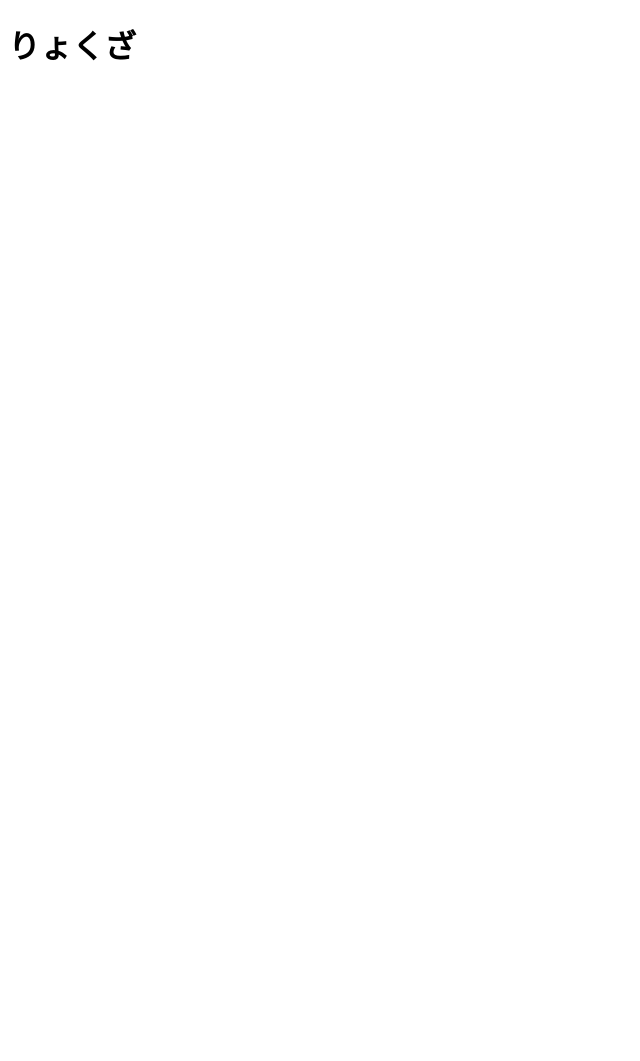
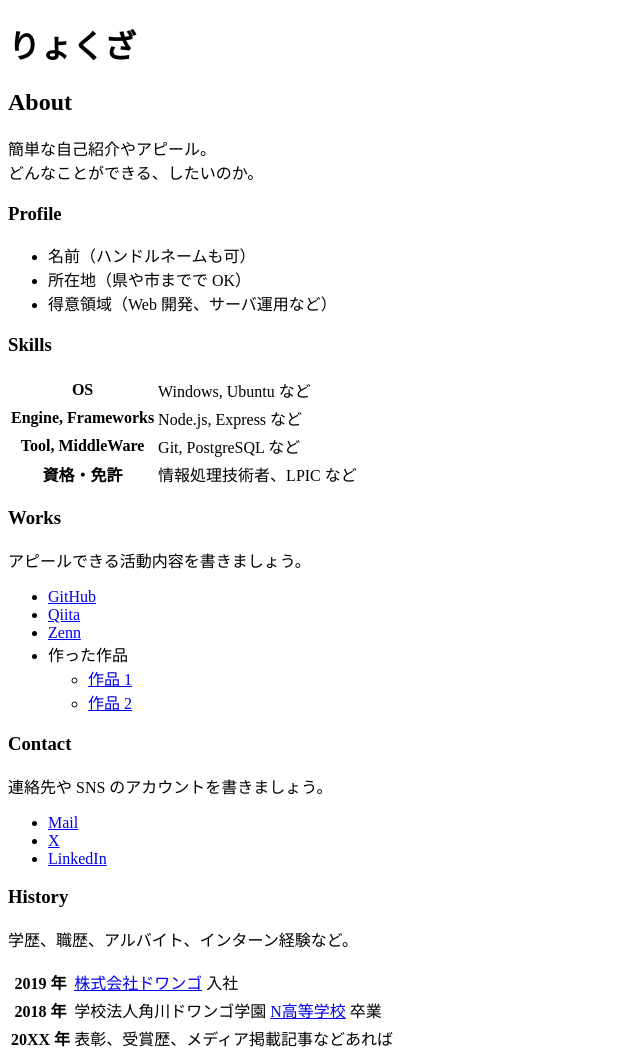
Before and after one commit to ryokuza/ZENStudyPortfolio, a plain HTML site: page index.html in a window 1280 px wide. Shown: the whole page, without its empty margins (0-640 px from the left). Before the commit the page ends 800 px from the top, so only its background shows below. Drawn offline with Linux system fonts and the light colour scheme.

Commit message:
index.htmlの更新
簡易情報の追加

```diff
--- a/index.html
+++ b/index.html
@@ -7,5 +7,79 @@
   </head>
   <body>
     <h1>りょくざ</h1>
+
+    <h2>About</h2>
+    <p>
+      簡単な自己紹介やアピール。<br>
+      どんなことができる、したいのか。
+    </p>
+
+    <h3>Profile</h3>
+    <ul>
+      <li>名前（ハンドルネームも可）</li>
+      <li>所在地（県や市までで OK）</li>
+      <li>得意領域（Web 開発、サーバ運用など）</li>
+    </ul>
+
+    <h3>Skills</h3>
+    <table>
+      <tr>
+        <th>OS</th>
+        <td>Windows, Ubuntu など</td>
+      </tr>
+      <tr>
+        <th>Engine, Frameworks</th>
+        <td>Node.js, Express など</td>
+      </tr>
+      <tr>
+        <th>Tool, MiddleWare</th>
+        <td>Git, PostgreSQL など</td>
+      </tr>
+      <tr>
+        <th>資格・免許</th>
+        <td>情報処理技術者、LPIC など</td>
+      </tr>
+    </table>
+
+    <h3>Works</h3>
+    <p>アピールできる活動内容を書きましょう。</p>
+    <ul>
+      <li><a href="https://github.com/">GitHub</a></li>
+      <li><a href="https://qiita.com/">Qiita</a></li>
+      <li><a href="https://zenn.dev/">Zenn</a></li>
+      <li>
+        作った作品
+        <ul>
+          <li><a href="https://example.com/">作品 1</a></li>
+          <li><a href="https://example.com/">作品 2</a></li>
+        </ul>
+      </li>
+    </ul>
+
+    <h3>Contact</h3>
+    <p>連絡先や SNS のアカウントを書きましょう。</p>
+    <ul>
+      <li><a href="mailto:name@example.com">Mail</a></li>
+      <li><a href="https://x.com/ZENStudy_info">X</a></li>
+      <li><a href="https://www.linkedin.com/">LinkedIn</a></li>
+    </ul>
+
+    <h3>History</h3>
+    <p>学歴、職歴、アルバイト、インターン経験など。</p>
+    <table>
+      <tr>
+        <th>2019 年</th>
+        <td><a href="https://dwango.co.jp/">株式会社ドワンゴ</a> 入社</td>
+      </tr>
+      <tr>
+        <th>2018 年</th>
+        <td>学校法人角川ドワンゴ学園 <a href="https://nnn.ed.jp/">N高等学校</a> 卒業</td>
+      </tr>
+      <tr>
+        <th>20XX 年</th>
+        <td>表彰、受賞歴、メディア掲載記事などあれば</td>
+      </tr>
+    </table>
+
   </body>
 </html>
```
